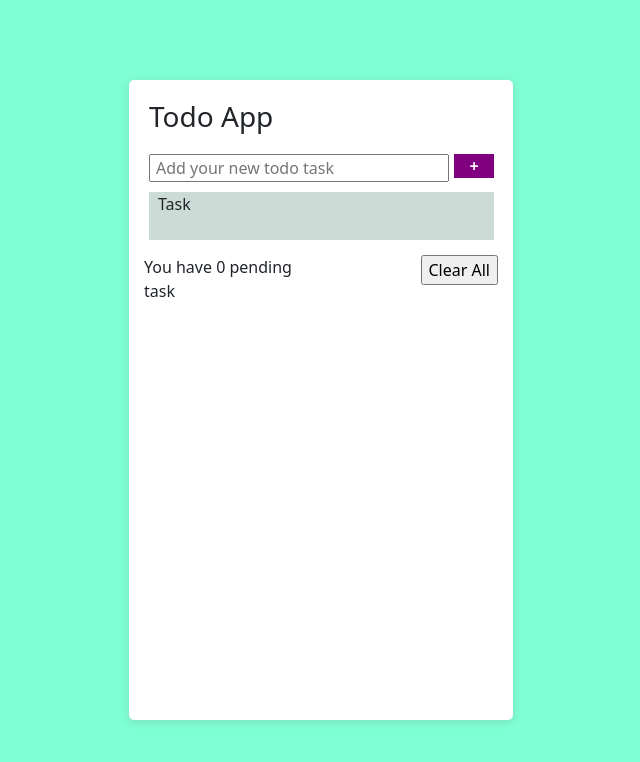
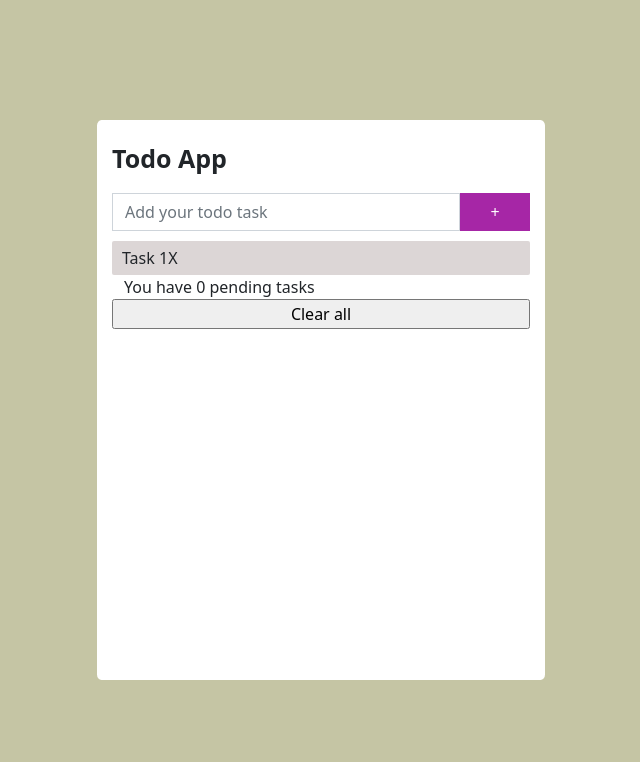
Before and after one commit to Ranjeet-singh-1/Todo-list, a plain HTML site: page index.html in a window 1280 px wide. Shown: the whole page, without its empty margins (319-959 px from the left). Drawn offline with nearby package versions, Linux system fonts and the light colour scheme.

Commit message:
setting things for todo app

```diff
--- a/index.html
+++ b/index.html
@@ -5,27 +5,29 @@
     <meta charset='UTF-8'>
     <meta http-equiv='X-UA-Compatible' content='IE=edge'>
     <meta name='viewport' content='width=device-width, initial-scale=1.0'>
-    <title>TodoList</title>
+    <title></title>
     <link rel='stylesheet' href='style.css'>
     <link rel='stylesheet' href='https://cdn.jsdelivr.net/npm/bootstrap@5.2.3/dist/css/bootstrap.min.css'>
 </head>
 
 <body>
-    <div class="wrapper">
-        <div class="box">
-            <div class="row "><h3>Todo App</h3> </div>
-            <div class="row ">
-                <div class="col"><input class ="task" placeholder="Add your new todo task" type="text" name="" id=""></div>
-                <div class="col"><span class="btn-1" >+</div>
+    <div class="box">
+        <div class="todoContainer">
+            <div class="heading row">Todo App</div>
+            <div class="row">
+                <div class="col-10 addTask"><input class="form-control" type="text" name="" placeholder="Add your todo task" id=""></div>
+                <div class="col-2 AddButton"><span class="">+</span></div>
             </div>
             <div class="row">
-                <ul class="anslist">
-                    <li class="list-wrapper"><span class="li">Task<span class="btn-2">X</span></span></li>
-                </ul>
+                <div class="col-12 anslistbox">
+                    <ul class="anslist">
+                        <li class="ansrow"><span class="task">Task 1</span><span class="delbtn" >X</span></li>
+                    </ul>
+                </div>
+
             </div>
-            <div class="row pending">
-                <div class="col">You have 0 pending task</div>
-                <div class="col"><input class="clear-btn" type="button" value="Clear All"></div>
+            <div class="row">
+                <span class="pendings">You have 0 pending tasks</span><input type="button" value="Clear all">
             </div>
         </div>
     </div>
--- a/style.css
+++ b/style.css
@@ -1,92 +1,71 @@
 body {
-    margin: 0;
+    background-color: rgb(197, 197, 164) !important;
 }
 
-.wrapper {
+.box {
     height: 100vh;
     width: 100vw;
-    background-color: aquamarine;
     display: flex;
     justify-content: center;
     align-items: center;
+}
+
+.todoContainer {
+    height: 70vh;
+    width: 35vw;
+    background-color: white;
+    border-radius: 1%;
+    padding: 20px 15px;
 }
 
 .row {
     margin: 0 !important;
 }
 
-.box {
-    background-color: white;
-    box-sizing: border-box;
-    width: 30vw;
-    height: 80vh;
-    border-radius: 5px;
-    box-shadow: 0px 2px 8px 0px rgba(99, 99, 99, 0.2);
+.heading {
+    font-size: 25px;
+    font-weight: bold;
+    margin-bottom: 15px !important;
 }
 
-.col {
+.addTask {
     padding: 0 !important;
 }
 
-h3 {
-    padding: 0 !important;
-    margin: 20px 0px 20px 20px !important;
-    /* margin: top right bottom left*/
+.form-control {
+    border-radius: 0px !important;
 }
 
-.task {
-    margin: 0 5px 0 20px;
-    width: 300px;
-    padding: 0 5px;
-}
-
-.btn-1 , .btn-2 {
-    width: 40px;
-    display: inline-flex;
+.AddButton {
+    display: flex;
     justify-content: center;
     align-items: center;
     color: white;
-    background-color: purple;
-    cursor: pointer;
-    font-weight: bold;
-    /* border-radius: 2px; */
-}
-.btn-2{
-margin-left: 245px;
+    background-color: rgb(166, 38, 166);
+    margin: 0;
 }
 
-ul {
-    list-style: none;
-    padding: 0 !important;
-    margin: 5px 0 0 20px !important;
+.AddButton:hover {
+    cursor: pointer;
+    background-color: rgb(130, 43, 130);
 }
 
-.li{
-    display: inline-block;
-    width: 345px;
-    background-color: #cddbd6;
-    padding: 0px 0 0 9px;
+.anslistbox{
+padding: 0 !important;
 }
 
-.btn-2 {
-    width: 40px;
-    padding: 0 10px;
-    margin-left: 266px;
-    visibility: hidden
+.anslist{
+    list-style: none;
+    padding: 0;
+    margin: 0;
 }
 
-.li:hover .btn-2{
-    visibility: visible;
+.ansrow{
+    background-color: rgba(188, 177, 177, 0.525);
+    padding: 5px 10px;
+    border-radius: 2px;
+    margin-top: 10px;
 }
+.delbtn{
 
-li {
-    margin-top: 5px;
 }
-
-.pending {
-    margin: 15px 15px !important;
-}
-
-.clear-btn {
-    margin-left: 105px;
-}
```
